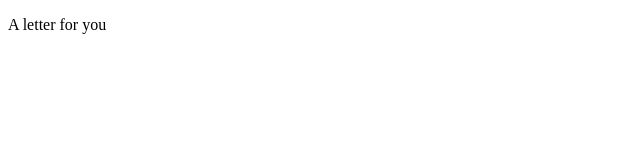
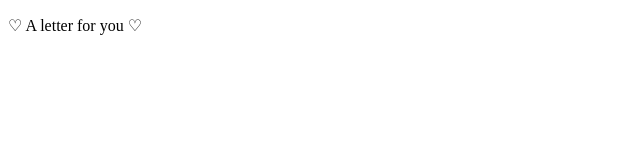
Before and after one commit to Czar81/San-Valentin-Page, a React (Vite) app: page / in a window 1280 px wide. Shown: the top 160 px of the page, without its empty margins (0-640 px from the left). Built offline with nearby package versions, Linux system fonts and the light colour scheme; the HTML template or start-up script is replaced by a standard one.

Commit message:
Add heart on some texts

```diff
--- a/src/componets/letter.jsx
+++ b/src/componets/letter.jsx
@@ -8,7 +8,7 @@ function Letter({ setClickedLetter }) {
         tabIndex={0}
         aria-label="Open love letter"
       />
-      <p className="letter-text">A letter for you</p>
+      <p className="letter-text">♡ A letter for you ♡</p>
     </div>
   );
 }
--- a/src/componets/want.jsx
+++ b/src/componets/want.jsx
@@ -24,7 +24,7 @@ function ValentineWindow() {
       <div className="want-container">
         <p className="want-text">Yiippeeee!</p>
         <img className="cat-gif cat-dancing" src={catDancing} alt="Cat Dancing" />
-        <p className="want-text down-text">I knew you would say yes!</p>
+        <p className="want-text down-text">I knew you would say yes! ♡</p>
       </div>
     );
   }
```
